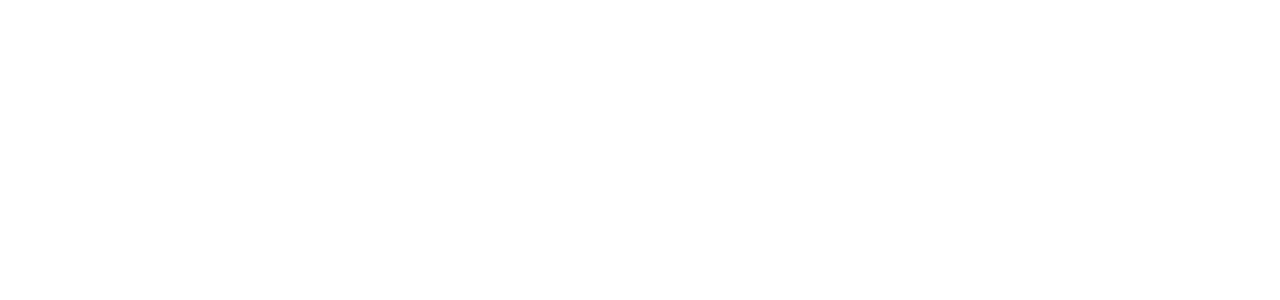
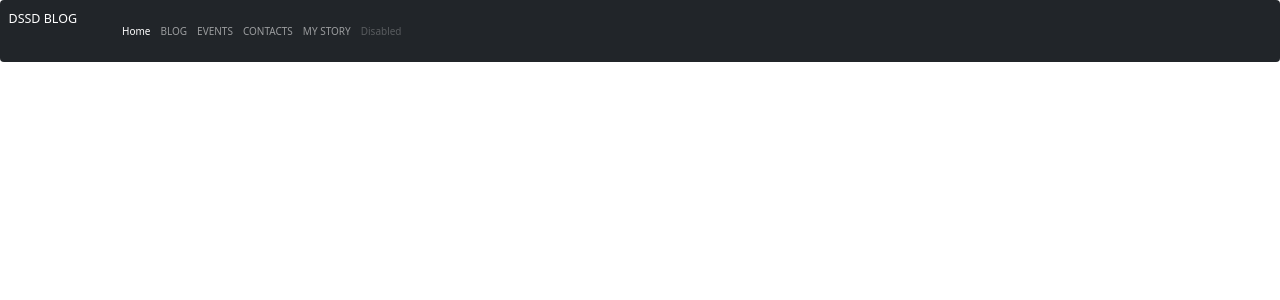
Before and after one commit to Samfan01/Blogs, a Flask app: page / in a window 1280 px wide. Before the commit the part shown is empty. Shown: the top 300 px of the page. Run offline with Flask 2, Linux system fonts and the light colour scheme; some libraries are stand-ins or nearby versions.

Commit message:
added the navbar for easy navigation

```diff
--- a/app/__init__.py
+++ b/app/__init__.py
@@ -1,5 +1,6 @@
 from flask import Flask
 from .config import DevConfig
+from flask_bootstrap import Bootstrap
 
 #Initializing application
 app = Flask(__name__)
@@ -7,4 +8,7 @@
 #Setting up configuration
 app.config.from_object(DevConfig)
 
+#Initializing Flask Extensions
+bootstrap = Bootstrap(app)
+
 from app import views
--- a/app/templates/base.html
+++ b/app/templates/base.html
@@ -1,3 +1,14 @@
+{% extends 'bootstrap/base.html' %}
+{% block styles %}
+{{super()}}
+<link href="https://cdn.jsdelivr.net/npm/bootstrap@5.0.0-beta2/dist/css/bootstrap.min.css" rel="stylesheet" integrity="sha384-BmbxuPwQa2lc/FVzBcNJ7UAyJxM6wuqIj61tLrc4wSX0szH/Ev+nYRRuWlolflfl" crossorigin="anonymous">
+<link rel="stylesheet"
+      href="{{url_for('.static', filename='mystyle.css')}}">
+{% endblock %}
+<!-- Navbar block -->
+{% block navbar %}
+    {% include 'navbar.html' %}
+{% endblock %}
 <!DOCTYPE html>
 <html>
     <head>
--- /dev/null
+++ b/app/templates/navbar.html
@@ -0,0 +1,18 @@
+<nav class="navbar navbar-expand-lg navbar-dark bg-dark">
+    <div class="container-fluid">
+      <a class="navbar-brand" href="#">DSSD BLOG</a>
+      <button class="navbar-toggler" type="button" data-bs-toggle="collapse" data-bs-target="#navbarNavAltMarkup" aria-controls="navbarNavAltMarkup" aria-expanded="false" aria-label="Toggle navigation">
+        <span class="navbar-toggler-icon"></span>
+      </button>
+      <div class="collapse navbar-collapse" id="navbarNavAltMarkup">
+        <div class="navbar-nav">
+          <a class="nav-link active" aria-current="page" href="#">Home</a>
+          <a class="nav-link" href="#">BLOG</a>
+          <a class="nav-link" href="#">EVENTS</a>
+          <a class="nav-link" href="#">CONTACTS</a>
+          <a class="nav-link" href="#">MY STORY</a>
+          <a class="nav-link disabled" href="#" tabindex="-1" aria-disabled="true">Disabled</a>
+        </div>
+      </div>
+    </div>
+  </nav>
```
Also changed, not shown: app/static/css/navbar.css (added).
